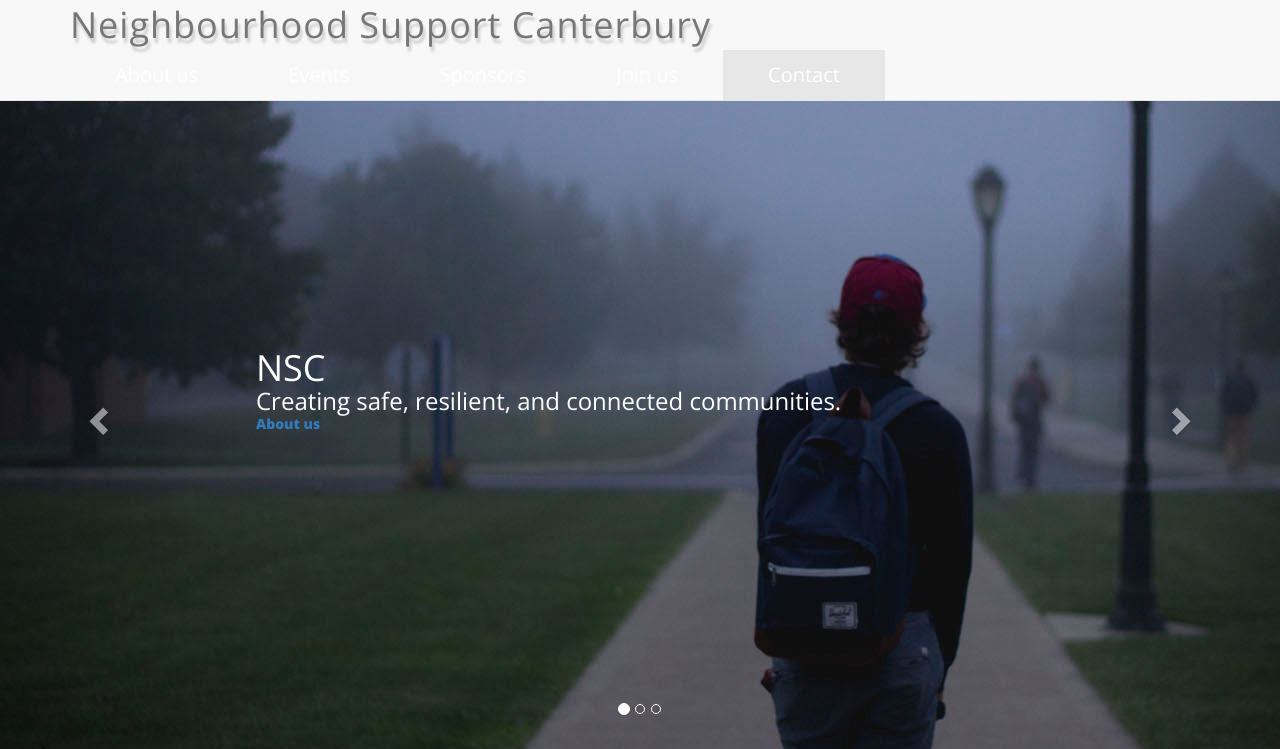
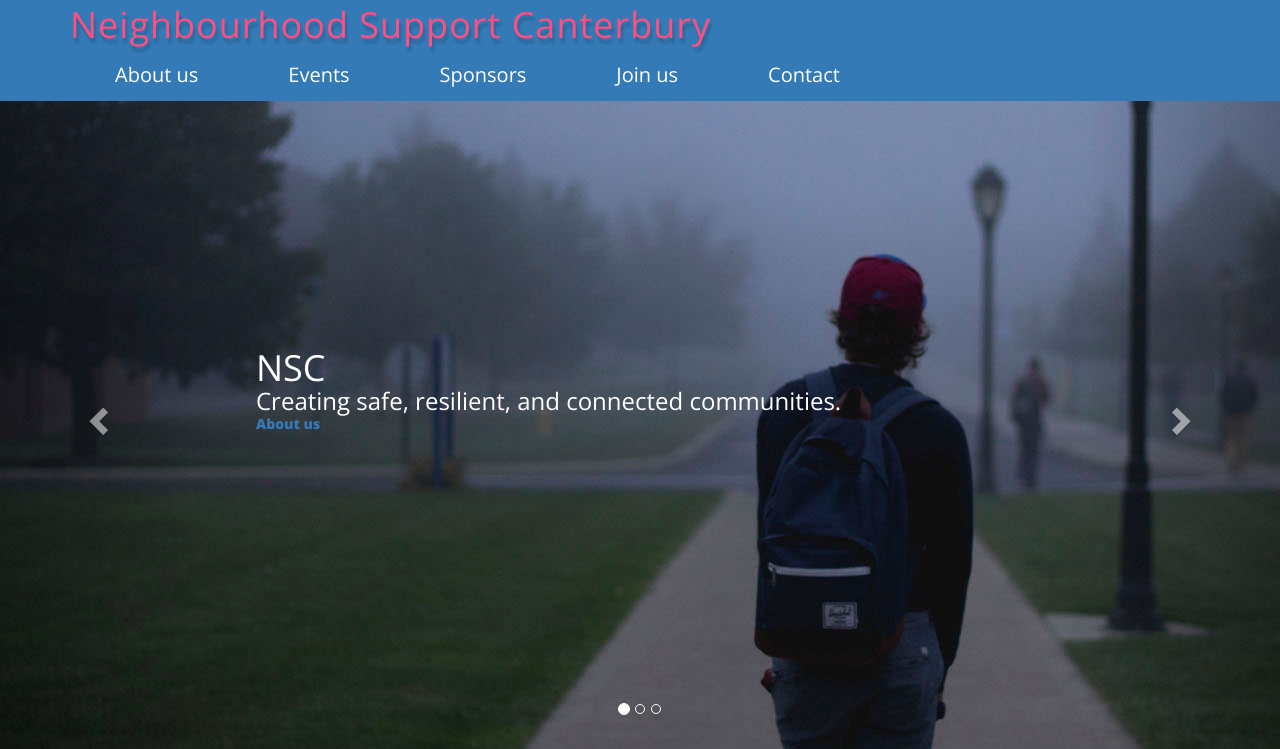
Before and after one commit to firstname/nscanterbury, a Django app: page / in a window 1280 px wide. Shown: the top 749 px of the page. Run offline with Django 3.2, Linux system fonts and the light colour scheme; data comes from the database, SQL or seed files in the repository; some libraries are stand-ins or nearby versions; some web fonts are replaced.

Commit message:
Update base.html

```diff
--- a/blog/templates/blog/base.html
+++ b/blog/templates/blog/base.html
@@ -48,7 +48,7 @@
   <header>
     <!-- navigation -->
     <div class="container">
-      <nav class="navbar navbar-default navbar-fixed-top">
+      <nav class="navbar navbar-dark bg-primary navbar-fixed-top">
         <div class="container">
           <!-- logo -->
           <h1>
```
